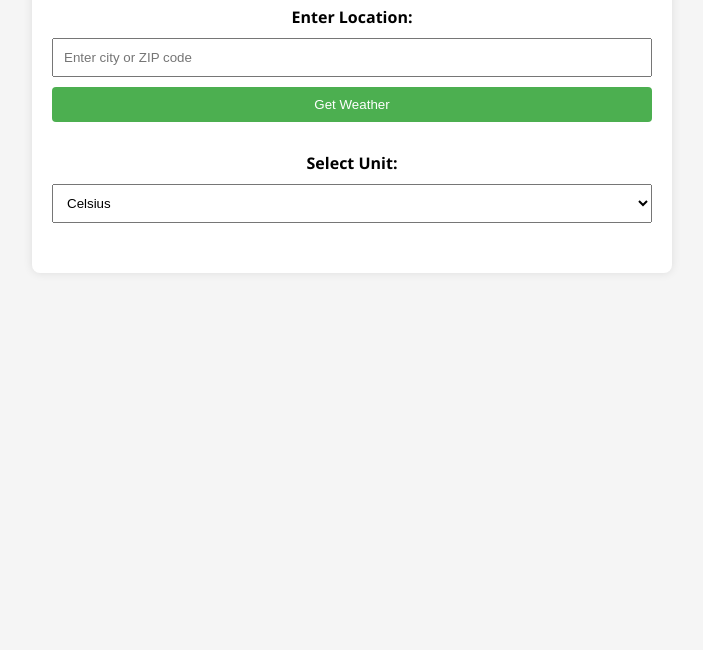
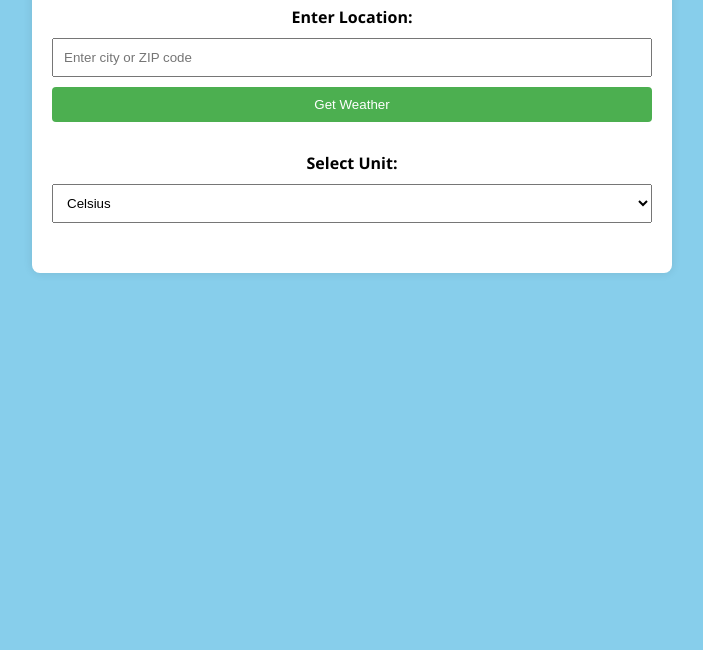
Before and after one commit to 123prati/Internshala, a plain HTML site: page index.html in a window 1280 px wide. Shown: the part 150-800 px from the top of the page, without its empty margins (288-991 px from the left). Drawn offline with Linux system fonts and the light colour scheme.

Commit message:
Update styles.css

```diff
--- a/styles.css
+++ b/styles.css
@@ -2,7 +2,7 @@ body {
     font-family: 'Segoe UI', Tahoma, Geneva, Verdana, sans-serif;
     margin: 0;
     padding: 0;
-    background-color: #f5f5f5;
+    background-color: skyblue;
 }
 
 .weather-container {
```
